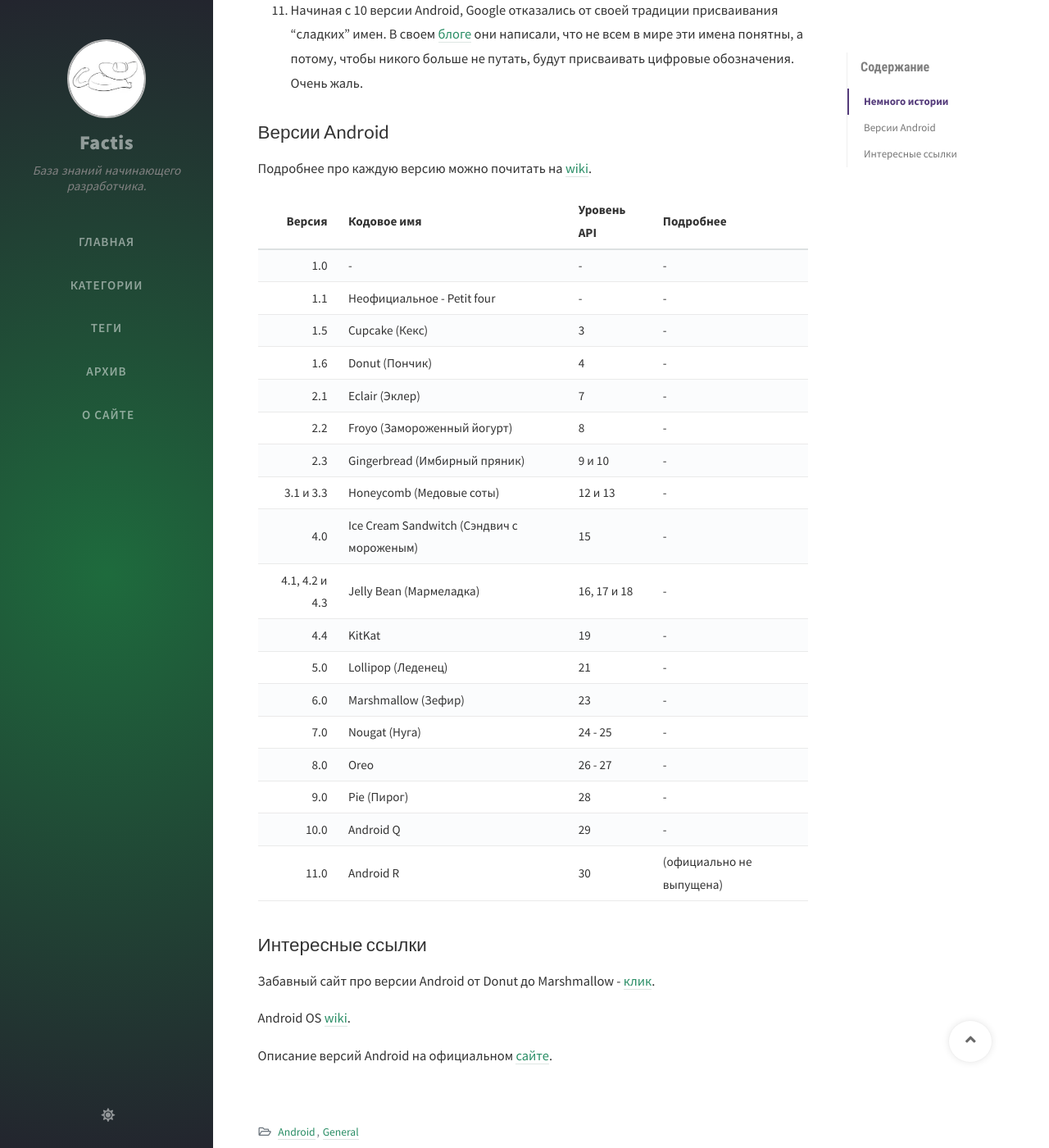
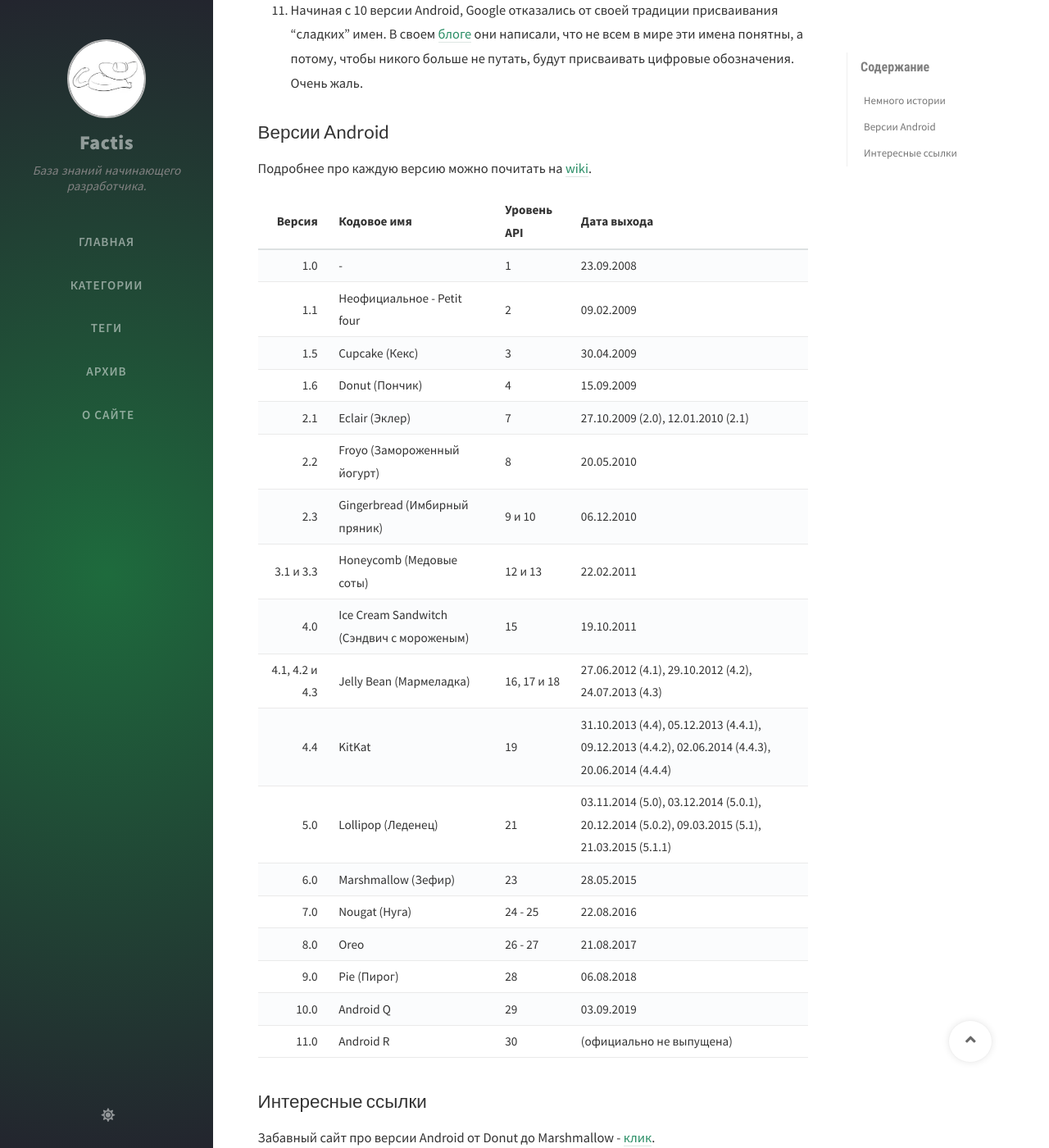
Before and after one commit to Bimlibik/bimlibik.github.io, a Jekyll site: the page built from _posts/2020-05-15-about-android.md, in a window 1280 px wide and 1400 px high, scrolled down 1867 px. Shown: the whole window at 82% size. Built offline with Jekyll 4.4.1, drawn with Linux system fonts in a browser that asks for light colours; nearby versions of some CDN libraries; comment, search, counter and statistics services are not loaded.

Commit message:
добавлен столбец с датами выхода версий

```diff
--- a/_posts/2020-05-15-about-android.md
+++ b/_posts/2020-05-15-about-android.md
@@ -80,26 +80,26 @@ Apple анонсировала свой первый iPhone и iOS, в Пало-
 
 Подробнее про каждую версию можно почитать на [wiki](https://ru.wikipedia.org/wiki/%D0%98%D1%81%D1%82%D0%BE%D1%80%D0%B8%D1%8F_%D0%B2%D0%B5%D1%80%D1%81%D0%B8%D0%B9_Android).
 
-Версия|Кодовое имя|Уровень API|Подробнее
+Версия | Кодовое имя | Уровень API | Дата выхода
 -:-|---|---|-:-
-1.0  | -  | -  | -
-1.1  |Неофициальное - Petit four | - | -
-1.5  |Cupcake (Кекс)| 3  | -
-1.6  |Donut (Пончик)| 4  | -
-2.1  |Eclair (Эклер)| 7  | -
-2.2  |Froyo (Замороженный йогурт)| 8  | -
-2.3  |Gingerbread (Имбирный пряник)| 9 и 10  | -
-3.1 и 3.3  |Honeycomb (Медовые соты)| 12 и 13  | -
-4.0  |Ice Cream Sandwitch (Сэндвич с мороженым)| 15  | -
-4.1, 4.2 и 4.3  |Jelly Bean (Мармеладка)| 16, 17 и 18  | -
-4.4  |KitKat| 19  | -
-5.0  |Lollipop (Леденец)| 21  | -
-6.0  |Marshmallow (Зефир)| 23  | -
-7.0  |Nougat (Нуга)   | 24 - 25  | -
-8.0  |Oreo| 26 - 27  | -
-9.0  |Pie (Пирог)| 28 | -
-10.0  |Android Q| 29 | -
-11.0  |Android R| 30  | (официально не выпущена)
+1.0  | -  | 1  | 23.09.2008
+1.1  | Неофициальное - Petit four | 2 | 09.02.2009
+1.5  | Cupcake (Кекс) | 3 | 30.04.2009
+1.6  | Donut (Пончик) | 4 | 15.09.2009
+2.1  | Eclair (Эклер) | 7 | 27.10.2009 (2.0), 12.01.2010 (2.1)
+2.2  | Froyo (Замороженный йогурт) | 8 | 20.05.2010
+2.3  | Gingerbread (Имбирный пряник) | 9 и 10 | 06.12.2010
+3.1 и 3.3 | Honeycomb (Медовые соты) | 12 и 13 | 22.02.2011
+4.0  | Ice Cream Sandwitch (Сэндвич с мороженым) | 15 | 19.10.2011
+4.1, 4.2 и 4.3  |Jelly Bean (Мармеладка) | 16, 17 и 18 | 27.06.2012 (4.1), 29.10.2012 (4.2), 24.07.2013 (4.3)
+4.4  | KitKat | 19 | 31.10.2013 (4.4), 05.12.2013 (4.4.1), 09.12.2013 (4.4.2), 02.06.2014 (4.4.3), 20.06.2014 (4.4.4)
+5.0  | Lollipop (Леденец) | 21 | 03.11.2014 (5.0), 03.12.2014 (5.0.1), 20.12.2014 (5.0.2), 09.03.2015 (5.1), 21.03.2015 (5.1.1)
+6.0  | Marshmallow (Зефир) | 23 | 28.05.2015
+7.0  | Nougat (Нуга) | 24 - 25 | 22.08.2016
+8.0  | Oreo | 26 - 27 | 21.08.2017
+9.0  | Pie (Пирог) | 28 | 06.08.2018
+10.0  | Android Q | 29 | 03.09.2019
+11.0  | Android R | 30  | (официально не выпущена)
 
 
 ## Интересные ссылки
```
